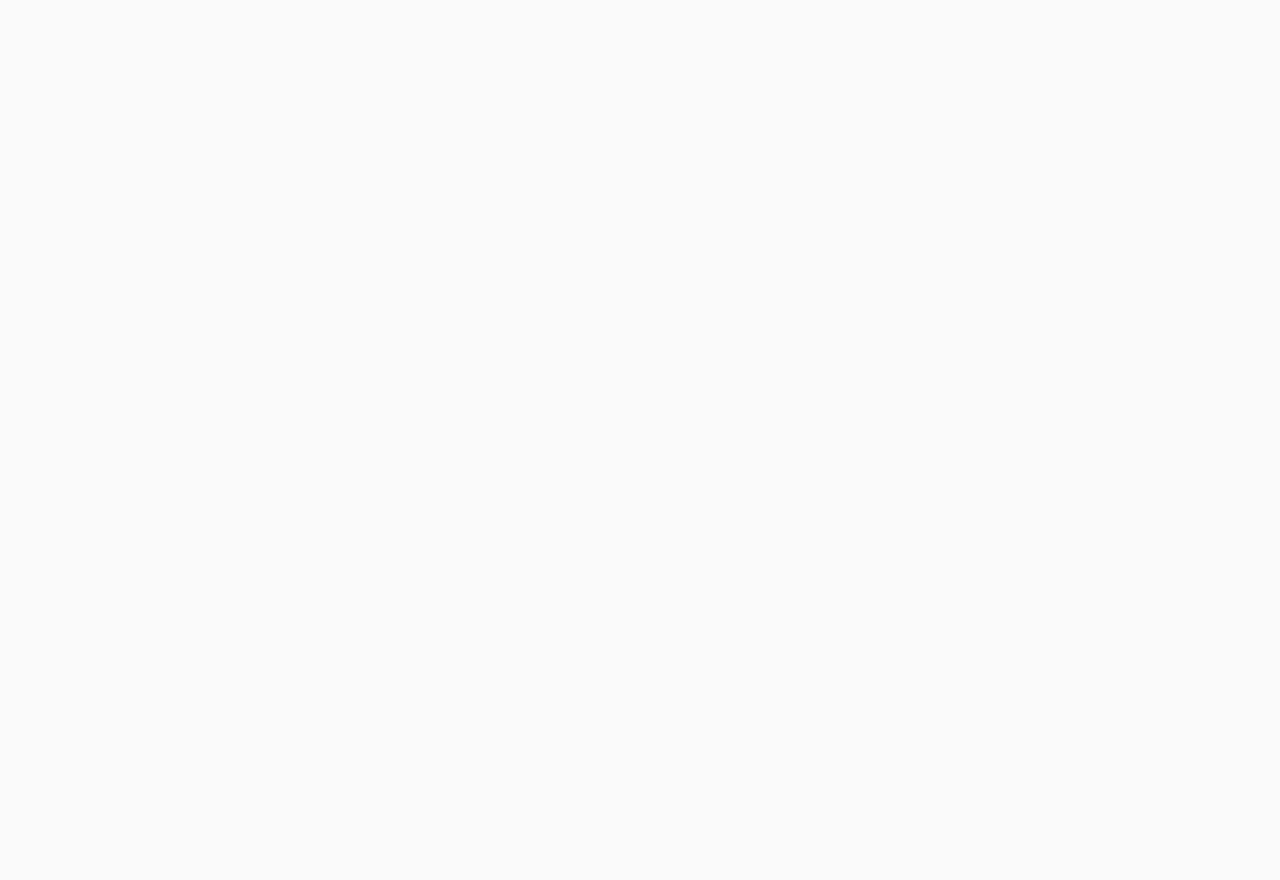
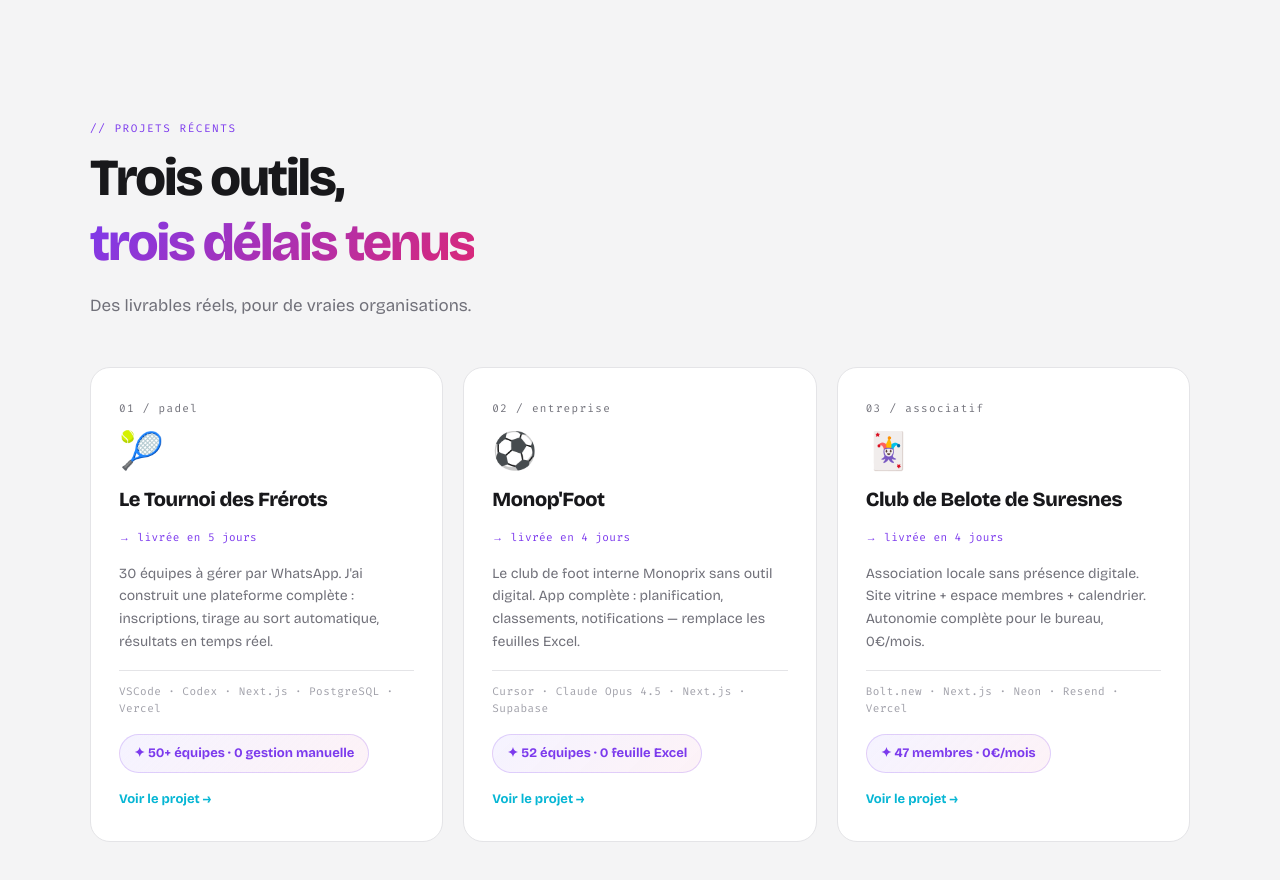
Before and after one commit to dancohen0588/portfolio, a Next.js app in the folder site/: page / in a window 1280 px wide. Shown: the part 1720-2600 px from the top of the page. Before the commit the page ends 1720 px from the top, so only its background shows below. Built offline with nearby package versions, Linux system fonts and the light colour scheme; a web font is replaced by a local one.

Commit message:
section projets

```diff
--- a/site/src/app/page.tsx
+++ b/site/src/app/page.tsx
@@ -1,6 +1,7 @@
 import { Nav } from "../components/Nav";
 import { Hero } from "../components/Hero";
 import { Valeur } from "../components/Valeur";
+import { Projets } from "../components/Projets";
 
 export default function Home() {
   return (
@@ -8,6 +9,7 @@ export default function Home() {
       <Nav />
       <Hero />
       <Valeur />
+      <Projets />
     </main>
   );
 }
--- /dev/null
+++ b/site/src/components/Projets.tsx
@@ -0,0 +1,177 @@
+'use client';
+
+import { motion, useReducedMotion } from 'framer-motion';
+
+const containerVariants = {
+  hidden: { opacity: 0, y: 24 },
+  visible: {
+    opacity: 1,
+    y: 0,
+    transition: {
+      duration: 0.5,
+      ease: 'easeOut',
+      staggerChildren: 0.1,
+    },
+  },
+};
+
+const itemVariants = {
+  hidden: { opacity: 0, y: 20 },
+  visible: { opacity: 1, y: 0 },
+};
+
+const projects = [
+  {
+    num: '01 / padel',
+    emoji: '🎾',
+    title: 'Le Tournoi des Frérots',
+    tagline: '→ livrée en 5 jours',
+    desc: "30 équipes à gérer par WhatsApp. J'ai construit une plateforme complète : inscriptions, tirage au sort automatique, résultats en temps réel.",
+    stack: 'VSCode · Codex · Next.js · PostgreSQL · Vercel',
+    result: '✦ 50+ équipes · 0 gestion manuelle',
+    href: '#',
+  },
+  {
+    num: '02 / entreprise',
+    emoji: '⚽',
+    title: "Monop'Foot",
+    tagline: '→ livrée en 4 jours',
+    desc: 'Le club de foot interne Monoprix sans outil digital. App complète : planification, classements, notifications — remplace les feuilles Excel.',
+    stack: 'Cursor · Claude Opus 4.5 · Next.js · Supabase',
+    result: '✦ 52 équipes · 0 feuille Excel',
+    href: '#',
+  },
+  {
+    num: '03 / associatif',
+    emoji: '🃏',
+    title: 'Club de Belote de Suresnes',
+    tagline: '→ livrée en 4 jours',
+    desc: 'Association locale sans présence digitale. Site vitrine + espace membres + calendrier. Autonomie complète pour le bureau, 0€/mois.',
+    stack: 'Bolt.new · Next.js · Neon · Resend · Vercel',
+    result: '✦ 47 membres · 0€/mois',
+    href: '#',
+  },
+];
+
+export function Projets() {
+  const shouldReduceMotion = useReducedMotion();
+
+  const sectionProps = shouldReduceMotion
+    ? {}
+    : { initial: 'hidden' as const, whileInView: 'visible' as const, viewport: { once: true } };
+
+  const itemProps = shouldReduceMotion ? {} : { variants: itemVariants };
+
+  return (
+    <section
+      id="projets"
+      className="bg-[var(--bg2)] px-5 py-20 md:px-14 md:py-[120px]"
+    >
+      <motion.div
+        className="mx-auto max-w-[1100px]"
+        variants={containerVariants}
+        {...sectionProps}
+      >
+        <motion.div
+          className="font-mono-custom text-[11px] uppercase tracking-[0.14em] text-[var(--violet)]"
+          {...itemProps}
+        >
+          // projets récents
+        </motion.div>
+
+        <motion.h2
+          className="mt-2 font-cabinet text-[30px] font-extrabold leading-tight tracking-[-0.04em] text-[var(--dark-text)] md:text-[40px] lg:text-[52px]"
+          {...itemProps}
+        >
+          Trois outils,
+          <br />
+          <span
+            style={{
+              background: 'linear-gradient(135deg, #7C3AED, #DB2777)',
+              WebkitBackgroundClip: 'text',
+              WebkitTextFillColor: 'transparent',
+              backgroundClip: 'text',
+            }}
+          >
+            trois délais tenus
+          </span>
+        </motion.h2>
+
+        <motion.p
+          className="mt-4 max-w-[480px] font-bricolage text-[17px] text-[var(--muted)]"
+          style={{ marginBottom: 48 }}
+          {...itemProps}
+        >
+          Des livrables réels, pour de vraies organisations.
+        </motion.p>
+
+        <motion.div
+          className="grid gap-5 md:grid-cols-3"
+          {...itemProps}
+        >
+          {projects.map((project) => (
+            <motion.div
+              key={project.num}
+              className="flex flex-col gap-4 rounded-[20px] border border-[var(--border)] bg-[var(--white)] px-7 py-8"
+              whileHover={
+                shouldReduceMotion
+                  ? undefined
+                  : {
+                      y: -6,
+                      borderColor: '#7C3AED',
+                      boxShadow: '0 20px 60px rgba(124, 58, 237, 0.10)',
+                      transition: { duration: 0.2 },
+                    }
+              }
+              {...itemProps}
+            >
+              <div className="font-mono-custom text-[11px] tracking-[0.12em] text-[var(--muted)]">
+                {project.num}
+              </div>
+
+              <div className="text-[36px] leading-none">{project.emoji}</div>
+
+              <div className="font-cabinet text-[20px] font-extrabold leading-snug tracking-[-0.02em] text-[var(--dark-text)]">
+                {project.title}
+              </div>
+
+              <div className="font-mono-custom text-[11px] tracking-[0.04em] text-[var(--violet)]">
+                {project.tagline}
+              </div>
+
+              <p className="flex-1 font-bricolage text-[14px] leading-relaxed text-[var(--muted)]">
+                {project.desc}
+              </p>
+
+              <div
+                className="border-t pt-3 font-mono-custom text-[11px] tracking-[0.04em]"
+                style={{ borderColor: 'var(--border)', color: '#A1A1AA' }}
+              >
+                {project.stack}
+              </div>
+
+              <div
+                className="inline-flex w-fit items-center gap-1.5 rounded-[100px] px-3.5 py-2 text-[13px] font-bold text-[var(--violet)]"
+                style={{
+                  background:
+                    'linear-gradient(135deg, #F5F3FF, rgba(219,39,119,0.06))',
+                  border: '1px solid rgba(124,58,237,0.2)',
+                }}
+              >
+                {project.result}
+              </div>
+
+              <a
+                href={project.href}
+                className="inline-flex items-center gap-1.5 text-[13px] font-bold transition-[gap] duration-200 hover:gap-2.5"
+                style={{ color: 'var(--cyan)' }}
+              >
+                Voir le projet →
+              </a>
+            </motion.div>
+          ))}
+        </motion.div>
+      </motion.div>
+    </section>
+  );
+}
```
